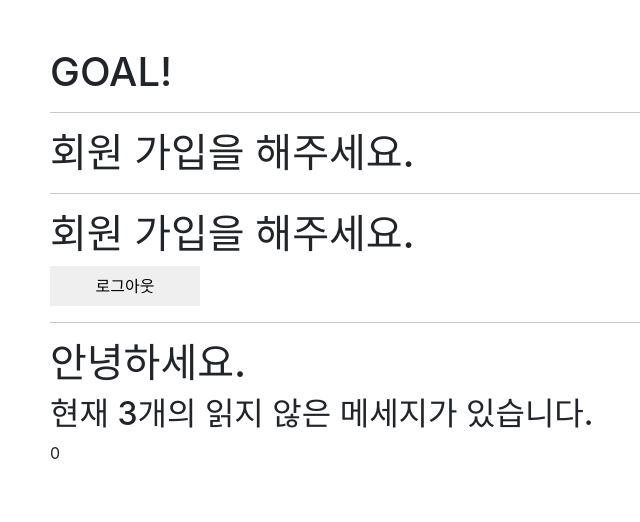
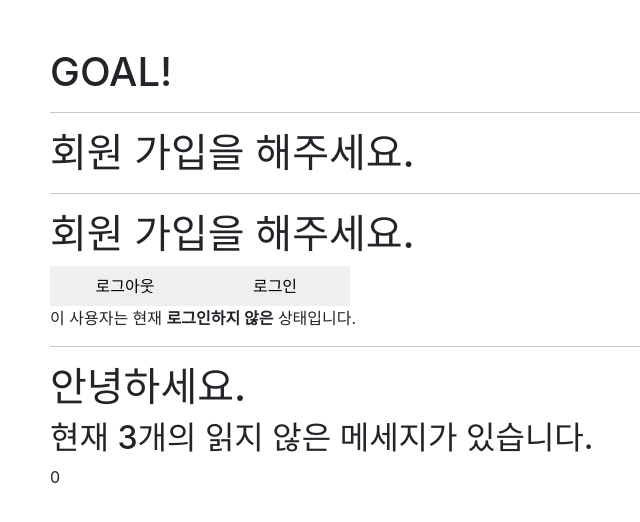
Before and after one commit to MoonNight285/java505_react_test3, a React (Create React App) app: page / in a window 1280 px wide. Shown: the top 522 px of the page, without its empty margins (32-672 px from the left). Built offline with nearby package versions, Linux system fonts and the light colour scheme.

Commit message:
엘리먼트 변수 사용예제

```diff
--- a/src/folder3/LoginControl.jsx
+++ b/src/folder3/LoginControl.jsx
@@ -1,5 +1,6 @@
 import React, {useState} from "react";
 import Greeting from "./Greeting";
+import UserStatus from "./UserStatus";
 
 function LoginButton(props) {
     return (
@@ -40,6 +41,8 @@ function LoginControl() {
             <Greeting isLogginedIn={isLoggedIn} />
             {/* 엘리먼트 변수에 저장된 리엑트 컴포넌트가 출력된다.*/}
             {button}
+            {isLoggedIn ? <LoginButton onClick={handleLogoutClick} /> : <LoginButton onClick={handleLoginClick} />}
+            <UserStatus isLoggedIn={isLoggedIn} />
         </div>
     );
 }
--- /dev/null
+++ b/src/folder3/UserStatus.jsx
@@ -0,0 +1,21 @@
+import React from "react";
+
+// 문제1 - 아래의 소스에서 삼항 연산자를 사용한 부분을 if ~ else문을 사용하여 조건부 랜더링으로 수정하기
+function UserStatus(props) {
+    let loggedStatus;
+
+    if (props.isLoggedIn) {
+        loggedStatus = "로그인";
+    } else {
+        loggedStatus = "로그인하지 않은"
+    }
+
+    return (
+        <div>
+            {/*이 사용자는 현재 <b>{props.isLoggedIn ? '로그인' : '로그인하지 않은.'}</b> 상태입니다.*/}
+            이 사용자는 현재 <b>{loggedStatus}</b> 상태입니다.
+        </div>
+    );
+}
+
+export default UserStatus;
```
